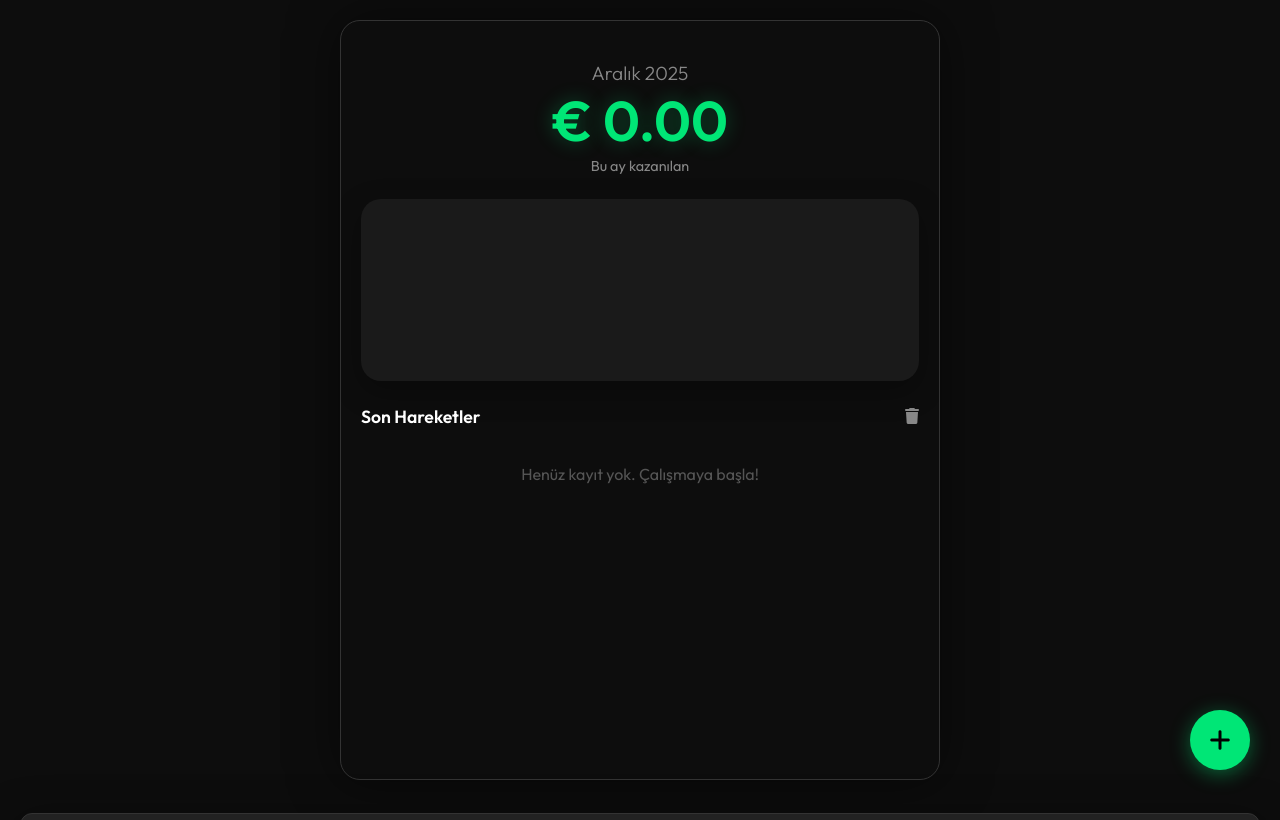
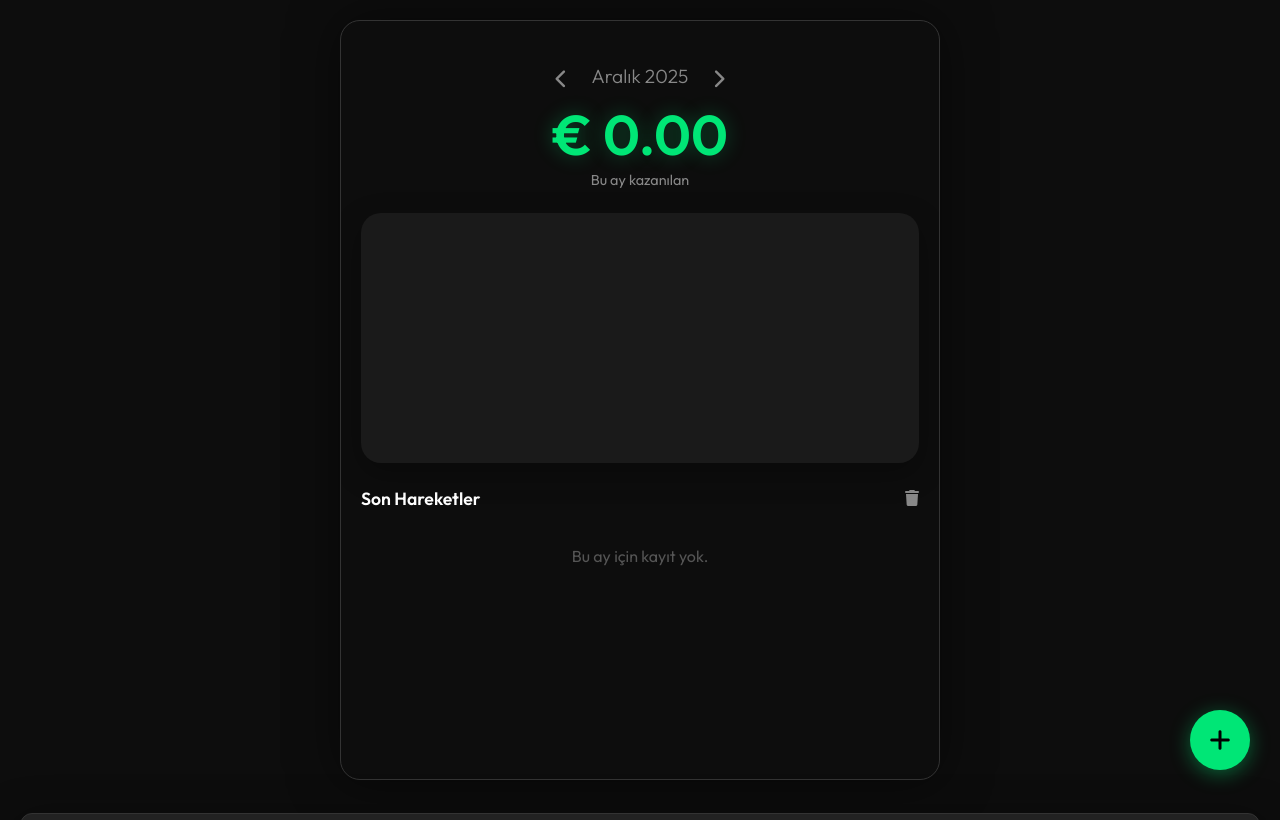
Before and after one commit to keremaygul/mini-job-earnings-calculator, a website: page public/index.html in a window 1280 px wide. Drawn offline with nearby package versions, Linux system fonts and the light colour scheme.

Commit message:
yeni özellikler

```diff
--- a/public/app.js
+++ b/public/app.js
@@ -25,6 +25,9 @@ const els = {
     rateInput: document.getElementById('rateInput'),
     hourlyCalcTotal: document.getElementById('hourlyCalcTotal'),
     entryNote: document.getElementById('entryNote'),
+    // Month Nav
+    prevMonthBtn: document.getElementById('prevMonthBtn'),
+    nextMonthBtn: document.getElementById('nextMonthBtn'),
     // PWA Elements
     installBanner: document.getElementById('installBanner'),
     installBtn: document.getElementById('installBtn'),
@@ -102,6 +105,9 @@ function saveData() {
 function addEntry(entry) {
     state.entries.unshift(entry); // Add to top
     saveData();
+    // After adding, ensure we stay on the added month? Or just update.
+    // Let's not switch months, just load data.
+    updateUI();
 }
 
 function clearAll() {
@@ -111,26 +117,53 @@ function clearAll() {
     }
 }
 
+// Navigation
+function changeMonth(offset) {
+    let newMonth = state.currentMonth + offset;
+    let newYear = state.currentYear;
+
+    if (newMonth > 11) {
+        newMonth = 0;
+        newYear++;
+    } else if (newMonth < 0) {
+        newMonth = 11;
+        newYear--;
+    }
+
+    state.currentMonth = newMonth;
+    state.currentYear = newYear;
+
+    updateUI();
+}
+
 // UI Updates
 function updateUI() {
-    renderList();
-    updateDashboard();
-    updateChart();
+    // Current Selected Month Date Object
+    const selectedDate = new Date(state.currentYear, state.currentMonth, 1);
+
+    // Update Header
+    els.currentMonthDisplay.innerText = selectedDate.toLocaleString('tr-TR', { month: 'long', year: 'numeric' });
+
+    // Filter Entries for selected month
+    const filteredEntries = state.entries.filter(e => {
+        const d = new Date(e.date);
+        return d.getMonth() === state.currentMonth && d.getFullYear() === state.currentYear;
+    });
+
+    renderList(filteredEntries);
+    updateDashboard(filteredEntries);
+    updateChart(filteredEntries);
 }
 
-function renderList() {
+function renderList(entries) {
     els.entriesList.innerHTML = '';
 
-    // Filter for current month view? For now show all recent.
-    // Let's show top 50
-    const list = state.entries.slice(0, 50);
-
-    if (list.length === 0) {
-        els.entriesList.innerHTML = '<li style="text-align:center; color:#555; padding:20px;">Henüz kayıt yok. Çalışmaya başla!</li>';
+    if (entries.length === 0) {
+        els.entriesList.innerHTML = '<li style="text-align:center; color:#555; padding:20px;">Bu ay için kayıt yok.</li>';
         return;
     }
 
-    list.forEach(entry => {
+    entries.forEach(entry => {
         const li = document.createElement('li');
         li.className = 'entry-item';
 
@@ -148,21 +181,11 @@ function renderList() {
     });
 }
 
-function updateDashboard() {
-    // Current Month Only
-    const now = new Date();
-    const currentMonthEntries = state.entries.filter(e => {
-        const d = new Date(e.date);
-        return d.getMonth() === now.getMonth() && d.getFullYear() === now.getFullYear();
-    });
-
-    const total = currentMonthEntries.reduce((sum, e) => sum + e.value, 0);
+function updateDashboard(entries) {
+    const total = entries.reduce((sum, e) => sum + e.value, 0);
 
     // Counter Animation
     animateValue(els.totalAmount, parseFloat(els.totalAmount.innerText), total, 800);
-
-    // Month Name
-    els.currentMonthDisplay.innerText = now.toLocaleString('tr-TR', { month: 'long', year: 'numeric' });
 }
 
 function animateValue(obj, start, end, duration) {
@@ -216,11 +239,9 @@ function initChart() {
     });
 }
 
-function updateChart() {
+function updateChart(entries) {
     if (!earningsChart) return;
 
-    // Group by day for the last 7 days? Or current month?
-    // Let's do current month trend
     const daysInMonth = new Date(state.currentYear, state.currentMonth + 1, 0).getDate();
     const labels = [];
     const data = [];
@@ -228,14 +249,12 @@ function updateChart() {
     // Initialize array with 0s
     const dailyTotals = new Array(daysInMonth).fill(0);
 
-    state.entries.forEach(e => {
+    entries.forEach(e => {
         const d = new Date(e.date);
-        if (d.getMonth() === state.currentMonth && d.getFullYear() === state.currentYear) {
-            dailyTotals[d.getDate() - 1] += e.value;
-        }
+        // Date is 1-indexed (1st is 1), array is 0-indexed
+        dailyTotals[d.getDate() - 1] += e.value;
     });
 
-    // Create cumulative or daily? Let's do Daily.
     for (let i = 1; i <= daysInMonth; i++) {
         labels.push(i);
         data.push(dailyTotals[i - 1]);
@@ -248,6 +267,10 @@ function updateChart() {
 
 // Event Listeners
 function setupEventListeners() {
+    // Navigation
+    els.prevMonthBtn.addEventListener('click', () => changeMonth(-1));
+    els.nextMonthBtn.addEventListener('click', () => changeMonth(1));
+
     // Modal Controls
     els.addEntryBtn.addEventListener('click', () => {
         els.entryModal.classList.add('open');
--- a/public/index.html
+++ b/public/index.html
@@ -32,7 +32,9 @@
         <!-- Header / Dashboard -->
         <header>
             <div class="month-selector">
+                <button class="nav-btn" id="prevMonthBtn"><i class="fa-solid fa-chevron-left"></i></button>
                 <h2 id="currentMonthDisplay">Aralık</h2>
+                <button class="nav-btn" id="nextMonthBtn"><i class="fa-solid fa-chevron-right"></i></button>
             </div>
             <div class="total-balance">
                 <span class="currency">€</span>
--- a/public/style.css
+++ b/public/style.css
@@ -71,6 +71,9 @@ header {
     padding: 16px;
     margin-bottom: 24px;
     box-shadow: 0 10px 30px rgba(0, 0, 0, 0.3);
+    height: 250px;
+    /* Fix for visibility */
+    position: relative;
 }
 
 /* Entries List */
@@ -424,3 +427,26 @@ input:focus {
     /* iOS Blue-ish */
     margin: 0 4px;
 }
+
+/* Month Nav */
+.month-selector {
+    display: flex;
+    align-items: center;
+    justify-content: center;
+    gap: 16px;
+    margin-bottom: 8px;
+}
+
+.nav-btn {
+    background: none;
+    border: none;
+    color: var(--text-muted);
+    font-size: 1.2rem;
+    cursor: pointer;
+    padding: 8px;
+    transition: color 0.2s;
+}
+
+.nav-btn:hover {
+    color: var(--primary);
+}
```
